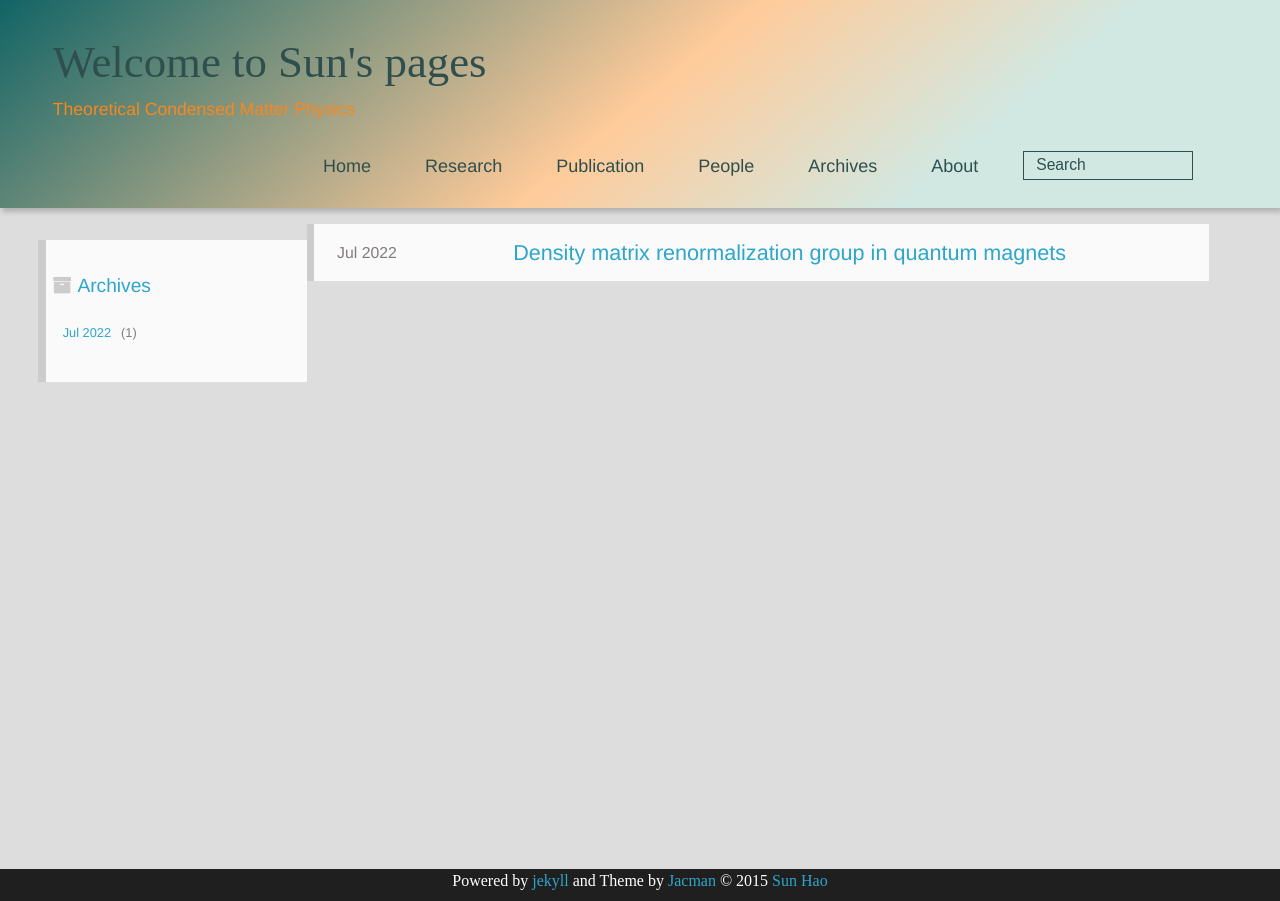
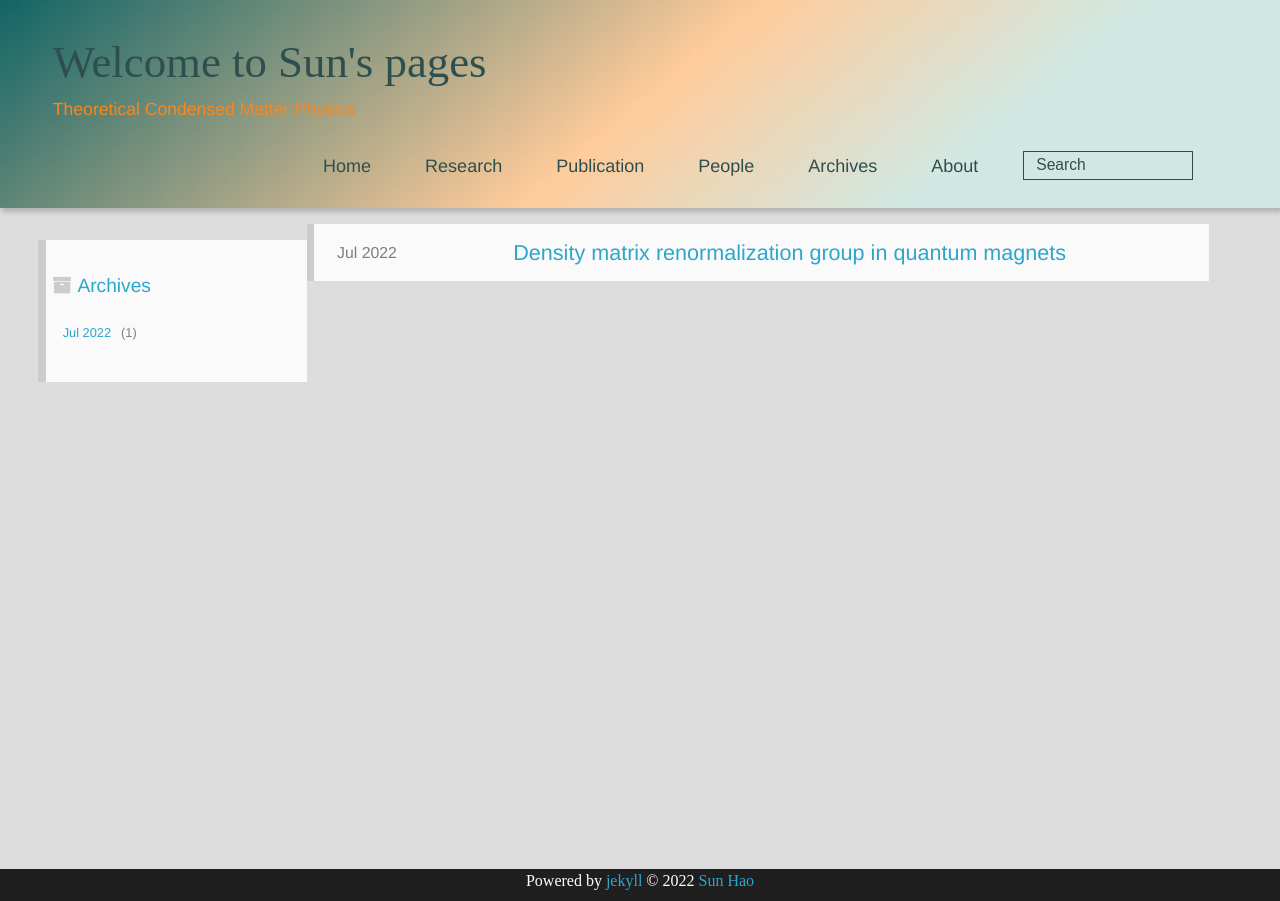
Before and after one commit to sunohao/sunhao_physics, a Jekyll site: the page built from archives/index.html, in a window 1280 px wide. Built offline with Jekyll 4.4.1, drawn with Linux system fonts in a browser that asks for light colours; nearby versions of some CDN libraries; some web fonts are replaced.

Commit message:
footer updates

```diff
--- a/_includes/_partial/footer.html
+++ b/_includes/_partial/footer.html
@@ -61,7 +61,7 @@
 				-->
 
 		<p class="copyright">
-		Powered by <a href="http://jekyllrb.com" target="_blank" title="jekyll">jekyll</a> and Theme by <a href="https://github.com/simpleyyt/jekyll-jacman" target="_blank" title="Jacman">Jacman</a> © 2015
+		Powered by <a href="http://jekyllrb.com" target="_blank" title="jekyll">jekyll</a> © 2022
 		{% if site.author.name %}
 		<a href="{{ site.root }}about" target="_blank" title="{{ site.author.name }}">{{ site.author.name }}</a>
 		{% else %}
```
Also changed, not shown: 2 other files.
